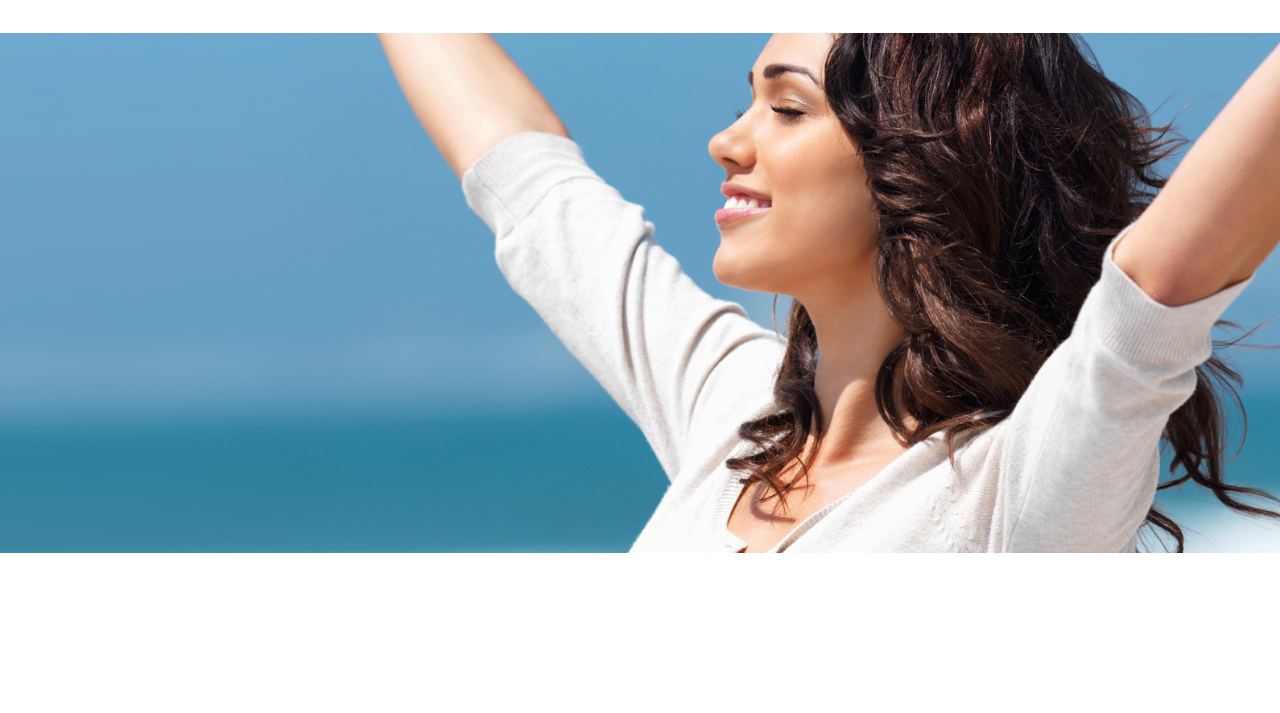
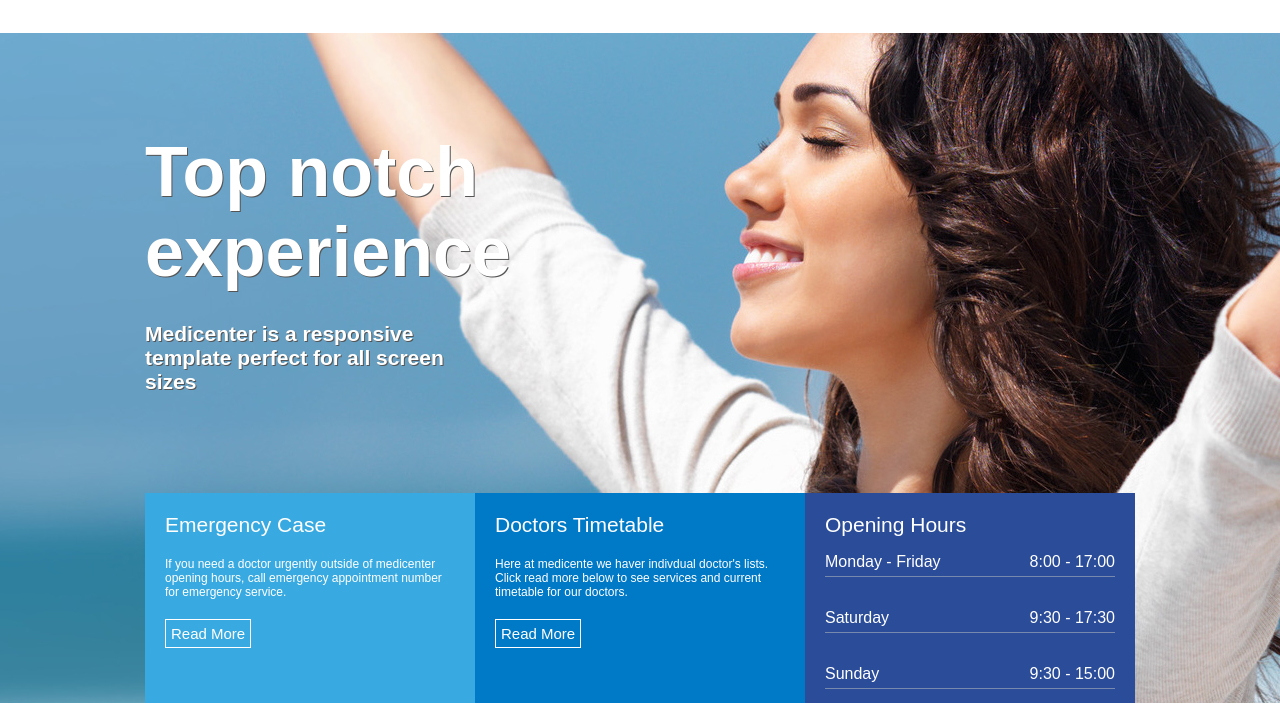
Before and after one commit to AlbertMagnus011/medicenter, a plain HTML site: page index.html in a window 1280 px wide. Shown: the part 87-800 px from the top of the page. Drawn offline with Linux system fonts and the light colour scheme.

Commit message:
creating section banner

```diff
--- a/assets/css/style.css
+++ b/assets/css/style.css
@@ -1,3 +1,9 @@
+:root{
+    --color-white:#fff;
+}
+*{
+    font-family: Arial, Helvetica, sans-serif;
+}
 body {
     margin: 0;
     padding: 0;
@@ -34,16 +40,87 @@ nav a {
     text-decoration:none;
     text-transform: uppercase;
     color: #727272;
-    font-family: Arial, Helvetica, sans-serif;
 }
 nav .active a,
 nav a:hover{
     background-color: #39aae1;
-    color: #fff;
+    color: var(--color-white);
 }
 #banner {
+    display: flex;
+    justify-content: center;
     background-image: url('../images/img1.jpg');
     background-position: center;
     background-size: cover;
-    height: 65vh;
+    height: 670px;
 }
+.column{
+    flex-direction: column;
+}
+.banner_headline{
+    flex: 1;
+    display: flex;
+    flex-direction: column;
+    justify-content: center;
+}
+.banner_headline h1 {
+    color: var(--color-white);
+    font-size:70px;
+    text-shadow: 1px 1px 0px #555;
+    max-width: 350px;
+    margin: 0;
+    padding: 0;
+}
+.banner_headline h2 {
+    color: var(--color-white);
+    font-size: 21px;
+    max-width: 350px;
+    text-shadow: 1px 1px 0px #555;
+    margin: 30px 0 0 0;
+    padding: 0;
+}
+.banner_options{
+    height: 210px;
+    display: flex;
+}
+.banner1, .banner2, .banner3{
+    flex: 1;
+    color: var(--color-white);
+    padding: 20px;
+}
+.banner1{
+    background-color: #39aae1;
+}
+.banner2{
+    background-color: #0079c7;
+}
+.banner3{
+    background-color: #2b4c99;
+}
+.banner_title {
+    font-size: 21px;
+
+}
+.banner_desc {
+    margin:20px 0;
+    font-size: 12px;
+}
+.banner_options a {
+    display: inline-block;
+    border: 1px solid var(--color-white);
+    padding: 5px;
+    font-size: 15px;
+    color: var(--color-white);
+    text-decoration: none;
+}
+.banner_hours {
+    display: flex;
+    flex-direction: column;
+}
+.banner_hours ul {
+    padding: 0 0 5px 0;
+    display: flex;
+    justify-content: space-between;
+    list-style: none;
+    border-bottom: 1px solid #7789ac;
+}
--- a/index.html
+++ b/index.html
@@ -31,7 +31,41 @@
             </div>
         </header>
         <section id="banner">
-
+            <div class="container column">
+                <div class="banner_headline">
+                    <h1>Top notch experience</h1>
+                    <h2>Medicenter is a responsive template perfect for all screen sizes</h2>
+                </div>
+                <div class="banner_options">
+                    <div class="banner1">
+                        <div class="banner_title">Emergency Case</div>
+                        <div class="banner_desc">If you need a doctor urgently outside of medicenter opening hours, call emergency appointment number for emergency service.</div>
+                        <a href="">Read More</a>
+                    </div>
+                    <div class="banner2">
+                        <div class="banner_title">Doctors Timetable</div>
+                        <div class="banner_desc">Here at medicente we haver indivdual doctor's lists. Click read more below to see services and current timetable for our doctors.</div>
+                        <a href="">Read More</a>
+                    </div>
+                    <div class="banner3">
+                        <div class="banner_title">Opening Hours</div>
+                        <div class="banner_hours">
+                            <ul>
+                                <li>Monday - Friday</li>
+                                <li>8:00 - 17:00</li>
+                            </ul>
+                            <ul>
+                                <li>Saturday</li>
+                                <li>9:30 - 17:30</li>
+                            </ul>
+                            <ul>
+                                <li>Sunday</li>
+                                <li>9:30 - 15:00</li>
+                            </ul>
+                        </div>
+                    </div>
+                </div>
+            </div>
         </section>
     </body>
 </html>
```
